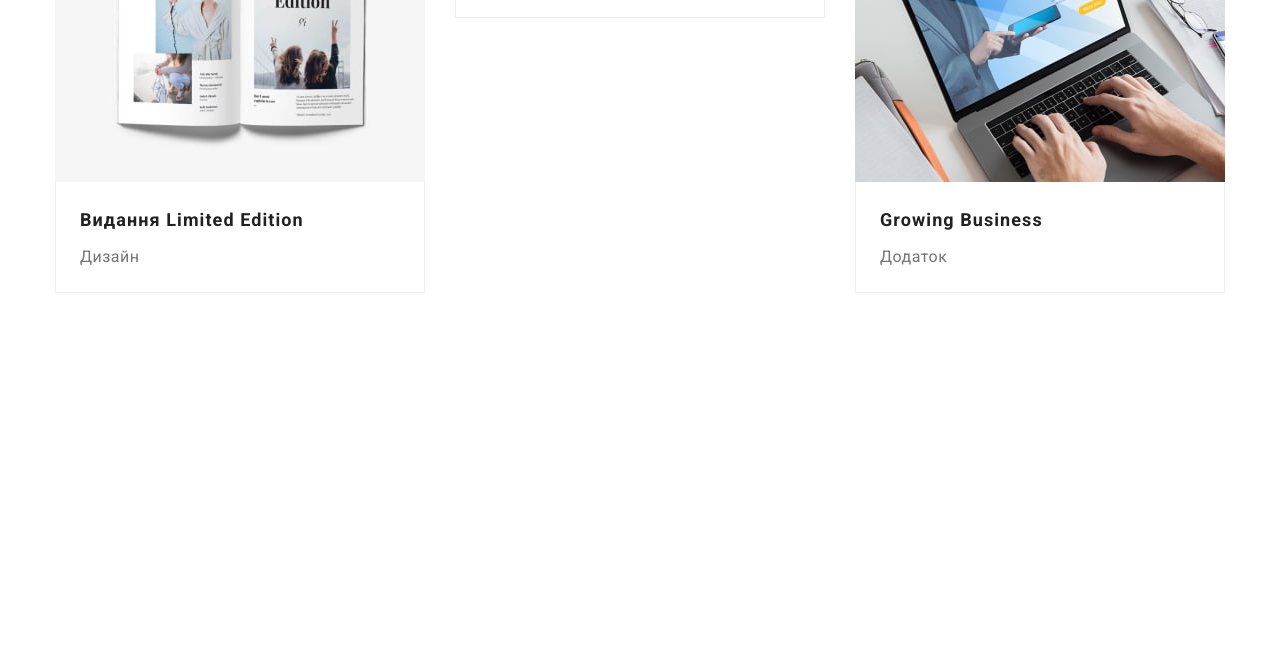
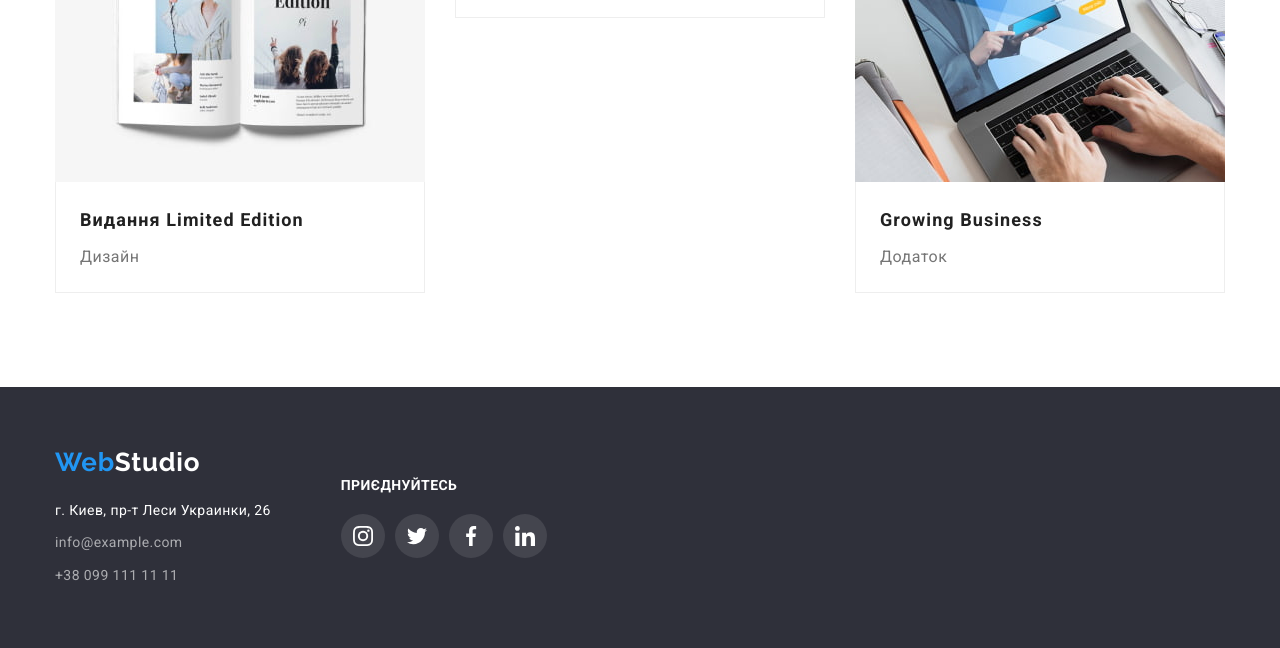
Before and after one commit to Inhimiakk/goit-markup-hw-05, a plain HTML site: page portfolio.html in a window 1280 px wide. Shown: the part 1246-1894 px from the top of the page. Before the commit the page ends 1633 px from the top, so only its background shows below. Drawn offline with nearby package versions, Linux system fonts and the light colour scheme.

Commit message:
fixfooter

```diff
--- a/portfolio.html
+++ b/portfolio.html
@@ -198,7 +198,77 @@
 			</ul>
 		</div>
 		</div>
-</footer>
+	</main>
+		<footer class="foot-bg">
+			<div class="container foot-cont">
+				<div><a class="logo logo-foot" href="/"
+					><span class="logo-first">Web</span>Studio</a
+				>
+				<address class="adr-info">
+					<p class="ad-foot-col footer-info">
+						г. Киев, пр-т Леси Украинки, 26
+					</p>
+					<ul class="list">
+						<li class="link-foot">
+							<a
+								class="link link-foot-col footer-info"
+								href="mailto:info@example.com"
+								>info@example.com</a
+							>
+						</li>
+						<li class="link-foot">
+							<a
+								class="link link-foot-col footer-info"
+								href="tel:+380991111111"
+								>+38 099 111 11 11</a
+							>
+						</li>
+					</ul>
+				</address>
+			</div>
+			<div>
+				<p class="big-foot">приєднуйтесь</p>
+				<ul class="list footer-social">
+					<li>
+						<a href="#" class="social">
+							<svg class="social" width="20" height="20">
+								<use
+									href="./images/icons.svg#instagram"
+								></use>
+							</svg>
+						</a>
+					</li>
+					<li>
+						<a href="#" class="social">
+							<svg class="social" width="20" height="20">
+								<use
+									href="./images/icons.svg#twitter"
+								></use>
+							</svg>
+						</a>
+					</li>
+					<li>
+						<a href="#" class="social">
+							<svg class="social" width="20" height="20">
+								<use
+									href="./images/icons.svg#facebook"
+								></use>
+							</svg>
+						</a>
+					</li>
+					<li>
+						<a href="#" class="social">
+							<svg class="social" width="20" height="20">
+								<use
+									href="./images/icons.svg#linkedin"
+								></use>
+							</svg>
+						</a>
+					</li>
+				</ul>
+			</div>
+			</div>
+	</footer>
 <script src="./js/modal.js"></script>
 </body>
 </html>
```
